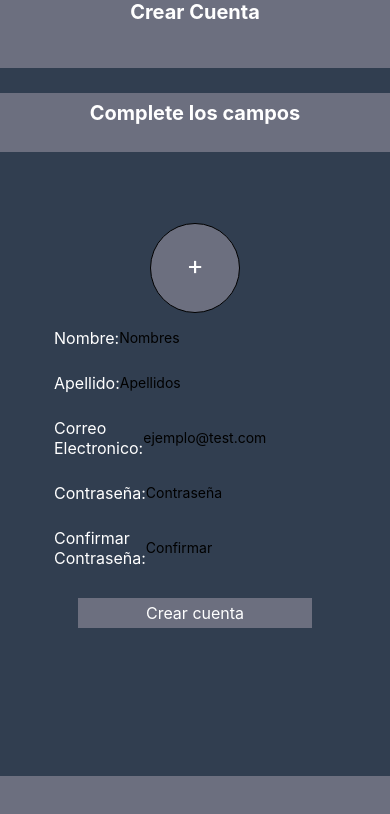
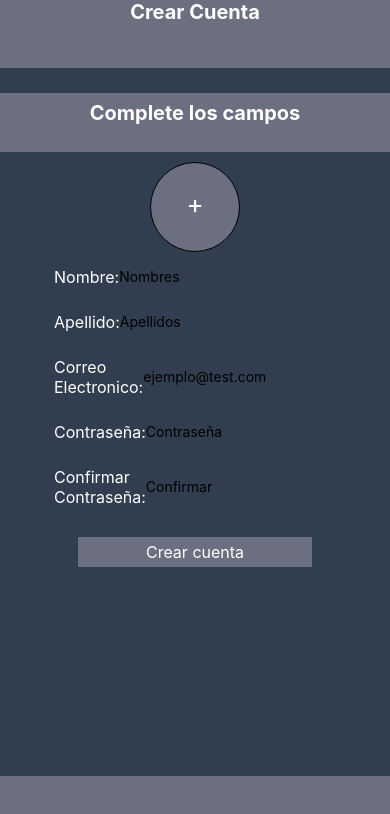
Before and after one commit to JGS83-dev/DPS-BusinessApp, a React Native app in the folder business-app/: screen /CrearCuenta in a window 390 px wide. Shown: the top 814 px of the page. Built offline with nearby package versions, Linux system fonts and the light colour scheme; no server answers; some icons are missing.

Commit message:
Bug de + solucionado y prueba de validacion

```diff
--- a/business-app/components/CrearCuenta.js
+++ b/business-app/components/CrearCuenta.js
@@ -8,6 +8,7 @@ import {
   TouchableOpacity,
   Dimensions,
   Button,
+  ScrollView,
 } from "react-native";
 
 import ContenedorPrincipal from "./ContenedorPrincipal";
@@ -30,6 +31,19 @@ const CrearCuenta = ({ onSubmit,navigation }) => {
   const [password, setPassword] = useState("");
   const [confirmPassword, setConfirmPassword] = useState("");
   const [image, setImage] = useState(null);
+
+
+  //TEST
+  const [error, setError] = useState("");
+  const handleChange = (text) => {
+    setName(text);
+    if (!text) {
+      setError("Este campo es obligatorio");
+    } else {
+      setError("");
+    }
+  };
+  //FIN DE TEST
   //Este es el codigo que sirve para mandar a llamar a una imagen localmente
   const onPress = () => {
     // Abre el selector de archivos
@@ -62,6 +76,7 @@ const CrearCuenta = ({ onSubmit,navigation }) => {
         navigation={navigation}
         contenido={
           <>
+          <ScrollView >
             <View style={styles.cabeceraMensaje}>
               <Text style={styles.letraTitulo}>Complete los campos</Text>
             </View>
@@ -77,6 +92,7 @@ const CrearCuenta = ({ onSubmit,navigation }) => {
                   borderRadius: 50,
                   padding: 0,
                   alignItems: "center",
+                  marginTop:10,
                 }}
                 onPress={onPress}
               >
@@ -98,9 +114,11 @@ const CrearCuenta = ({ onSubmit,navigation }) => {
       <TextInput
         placeholder="Nombres"
         value={name}
-                  onChangeText={(text) => setName(text)}
+        required
+        onChangeText={handleChange}
         style={styles.input}
       />
+      {error && <Text style={styles.error}>{error}</Text>}
     </View>
               <View style={styles.inputContainer}>
                 <Text style={styles.letra}>Apellido:</Text>
@@ -145,6 +163,7 @@ const CrearCuenta = ({ onSubmit,navigation }) => {
                 <FontAwesomeIcon icon={faAddressCard} size={iconSize * 0.4} />
               </View>
             </View>
+            </ScrollView>
           </>
         }
       ></ContenedorPrincipal>
@@ -206,5 +225,9 @@ const styles = StyleSheet.create({
     alignItems: "center",
     alignContent: "center",
   },
+  error: {
+    color: "red",
+    fontSize: 16,
+  },
 });
 export default CrearCuenta;
```
Lines whose indentation alone changed are shown as unchanged.
